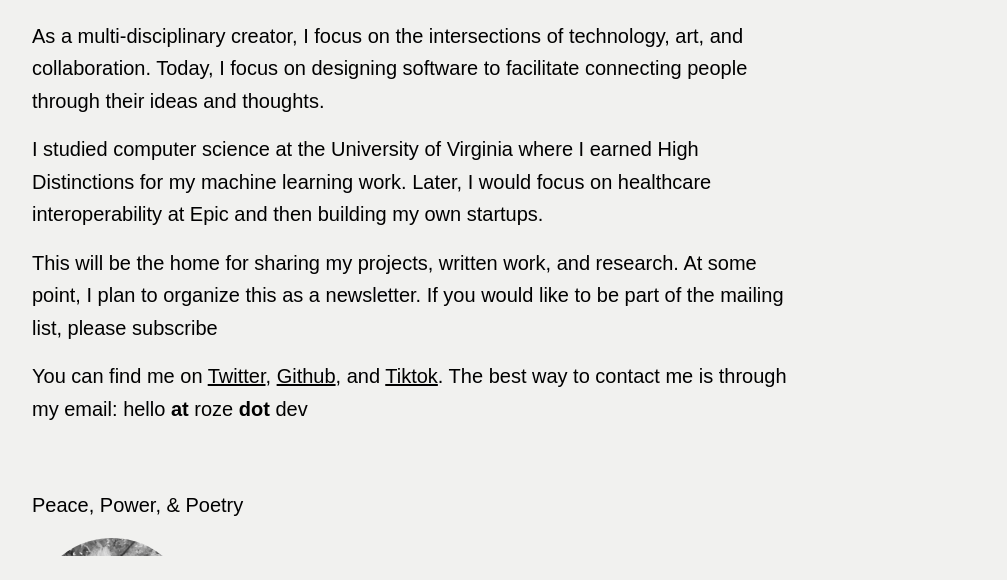
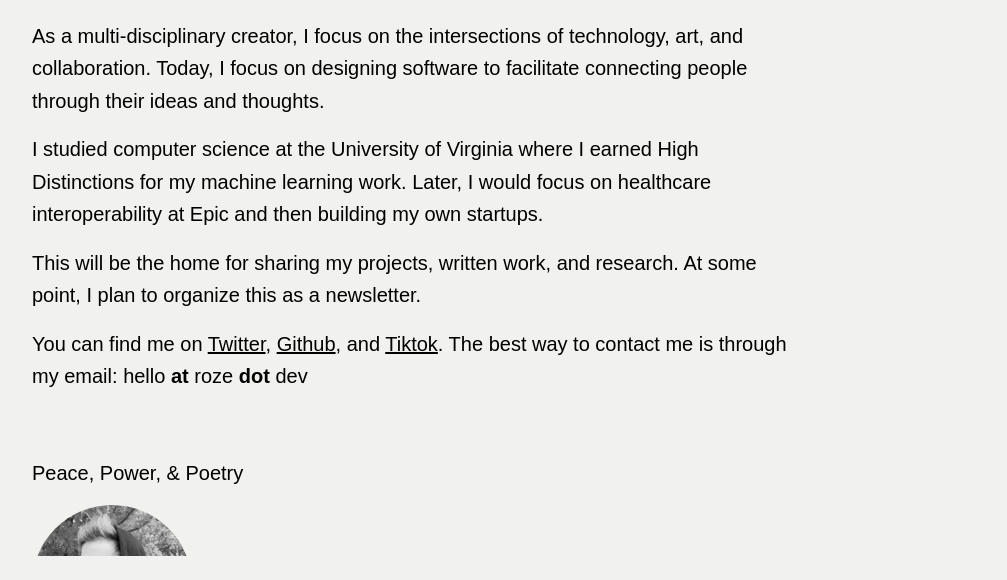
Before and after one commit to elewis9989/personal, an Astro site: page / in a window 1280 px wide. Shown: the part 220-800 px from the top of the page, without its empty margins (224-1231 px from the left). Built offline with nearby package versions, Linux system fonts and the light colour scheme; Astro itself is replaced by a stand-in of ours; a web font is replaced by a local one.

Commit message:
remove mailing list ref

```diff
--- a/src/pages/index.astro
+++ b/src/pages/index.astro
@@ -23,8 +23,7 @@ import rozeImg from "../images/roze.jpeg";
     </p>
     <p>
       This will be the home for sharing my projects, written work, and research.
-      At some point, I plan to organize this as a newsletter. If you would like
-      to be part of the mailing list, please subscribe
+      At some point, I plan to organize this as a newsletter.
     </p>
     <p>
       You can find me on <a
```
